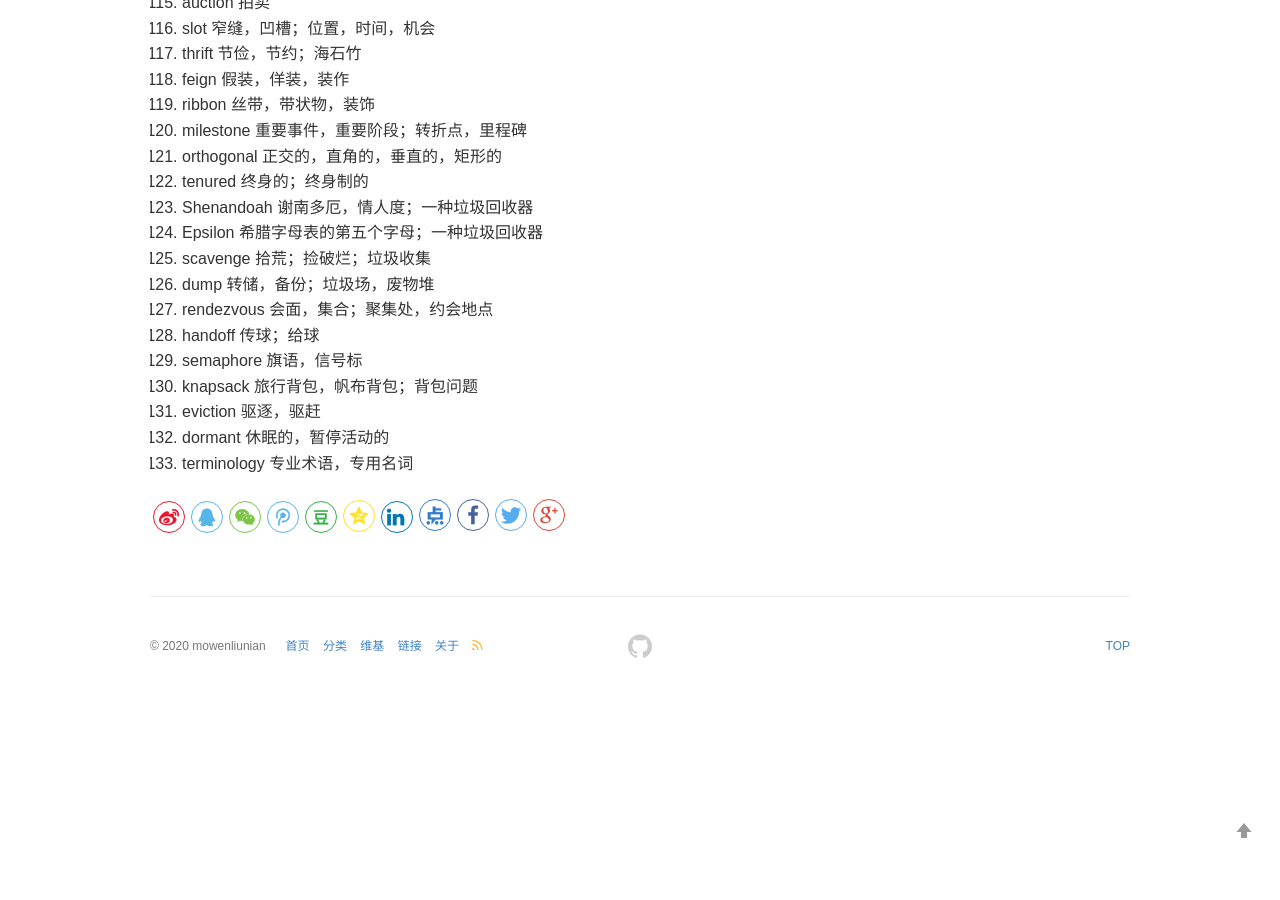
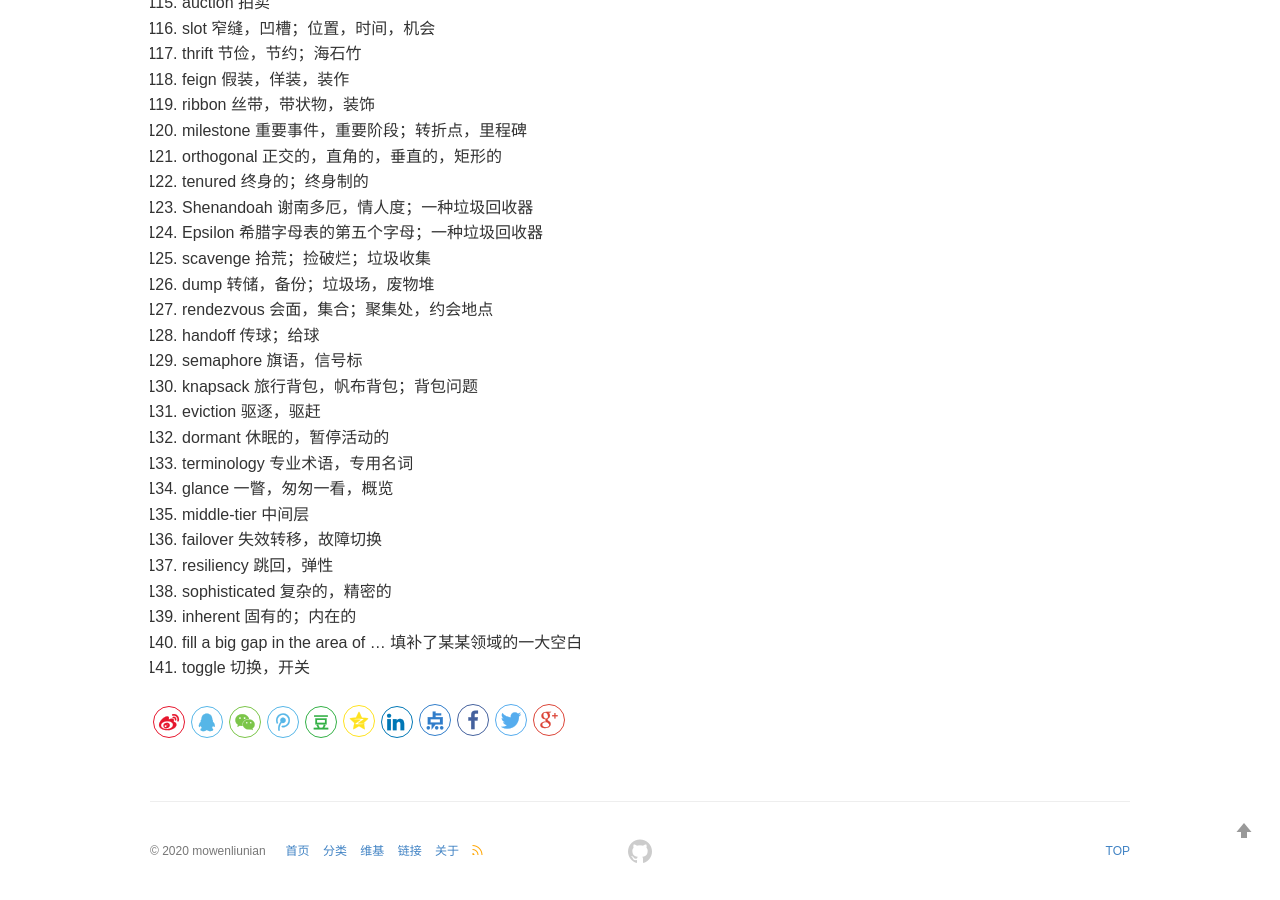
Before and after one commit to mowenliunian/mowenliunian.github.io, a Jekyll site: the page built from _wiki/english-vocabulary.md, in a window 1280 px wide and 900 px high, scrolled down 3182 px. Built offline with Jekyll 4.4.1, drawn with Linux system fonts in a browser that asks for light colours; comment, search, counter and statistics services are not loaded; before the commit the page ends 3877 px from its top, so only the background shows below that.

Commit message:
add some words

```diff
--- a/_wiki/english-vocabulary.md
+++ b/_wiki/english-vocabulary.md
@@ -141,3 +141,11 @@ keywords: English, Vocabulary
 1. eviction 驱逐，驱赶
 1. dormant 休眠的，暂停活动的
 1. terminology 专业术语，专用名词
+1. glance 一瞥，匆匆一看，概览
+1. middle-tier 中间层
+1. failover 失效转移，故障切换
+1. resiliency 跳回，弹性
+1. sophisticated 复杂的，精密的
+1. inherent 固有的；内在的
+1. fill a big gap in the area of ... 填补了某某领域的一大空白
+1. toggle 切换，开关
```
